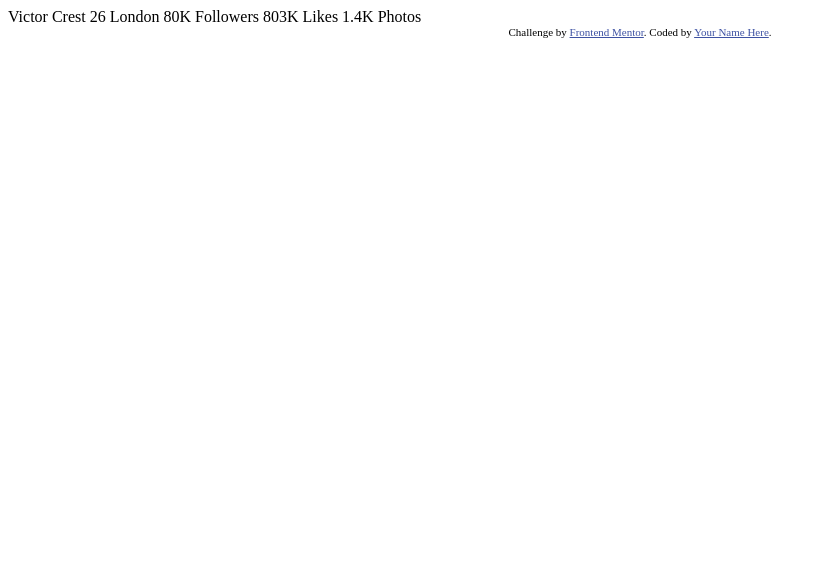
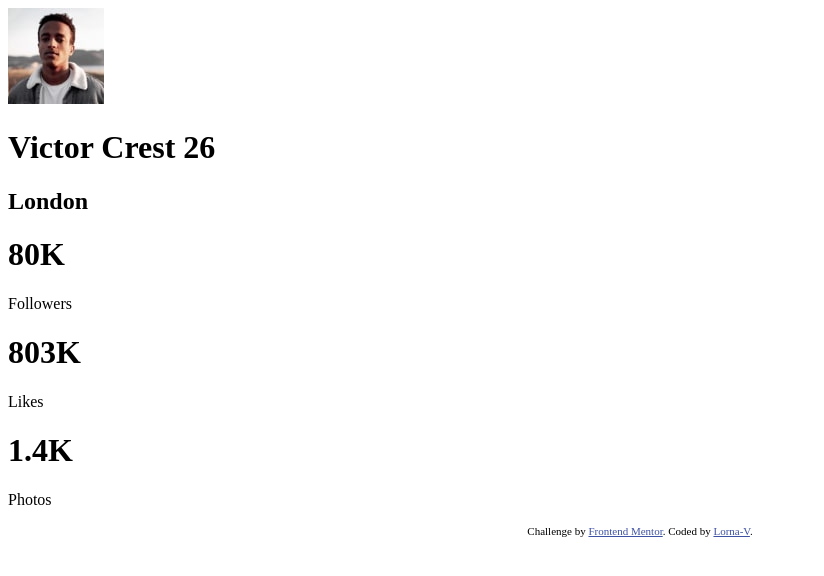
Before and after one commit to Lorna-V/profile-card, a plain HTML site: page index.html in a window 1280 px wide. Shown: the whole page, without its empty margins (0-824 px from the left). Drawn offline with Linux system fonts and the light colour scheme.

Commit message:
HTML Tags

```diff
--- a/index.html
+++ b/index.html
@@ -15,21 +15,22 @@
   </style>
 </head>
 <body>
-  Victor Crest
-  26
-  London
+  <img src="images/image-victor.jpg" alt="Victor's photo">
+  <h1>Victor Crest <span>26</span></h1>
+  <h2>London</h2>
 
-  80K
-  Followers
+  <h1>80K</h1>
+  <p>Followers</p>
 
-  803K
-  Likes
+  <h1>803K</h1>
+  <p>Likes</p>
 
-  1.4K
-  Photos
+  <h1>1.4K</h1>
+  <p>Photos</p>
+
   <div class="attribution">
     Challenge by <a href="https://www.frontendmentor.io?ref=challenge" target="_blank">Frontend Mentor</a>.
-    Coded by <a href="#">Your Name Here</a>.
+    Coded by <a href="https://lorna-v.github.io/Portfolio/" target="_blank">Lorna-V</a>.
   </div>
 </body>
 </html>
```
